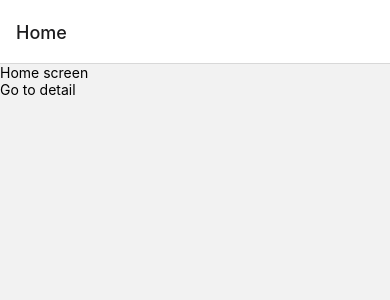
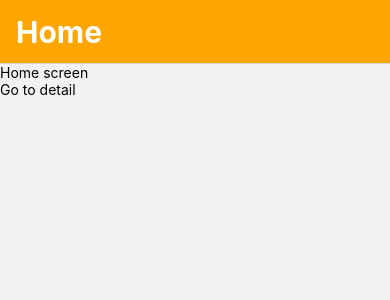
Before and after one commit to kowsar-mahmud-remon/clock-app-react-native, a React Native app: screen / in a window 390 px wide. Shown: the top 300 px of the page. Built offline with nearby package versions, Linux system fonts and the light colour scheme.

Commit message:
added stack navigation styles

```diff
--- a/App.js
+++ b/App.js
@@ -149,11 +149,11 @@
 
 
 
-////////////////////Navbar/////////////
+////////////////////Stack Navigation/////////////
 
 import { NavigationContainer } from '@react-navigation/native';
 import { createNativeStackNavigator } from '@react-navigation/native-stack';
-import { Text, View, TouchableOpacity } from 'react-native';
+import { Text, View, TouchableOpacity, Image } from 'react-native';
 
 
 function HomeScreen({ navigation }) {
@@ -185,15 +185,49 @@ function DetailsScreen({ navigation, route }) {
 const Stack = createNativeStackNavigator();
 
 
+const Logo = () => {
+  return (
+    <Image source={require("./assets/favicon.png")} />
+  );
+};
+
 
 export default function App() {
   return (
     <NavigationContainer>
       <Stack.Navigator
         initialRouteName="Home"
+        screenOptions={{
+          headerStyle: {
+            backgroundColor: "orange",
+          },
+          headerTintColor: "white",
+          headerTitleStyle: {
+            fontWeight: "bold",
+            fontSize: 30
+          }
+        }}
       >
-        <Stack.Screen name="Home" component={HomeScreen} />
-        <Stack.Screen name="Detail" component={DetailsScreen} />
+        <Stack.Screen
+          name="Home"
+          component={HomeScreen}
+        />
+        <Stack.Screen
+          name="Detail"
+          component={DetailsScreen}
+          options={{
+            title: "Detail Page",
+            // headerTitle: () => <Logo />,
+            headerStyle: {
+              backgroundColor: "blue",
+            },
+            headerTintColor: "white",
+            headerTitleStyle: {
+              fontWeight: "bold",
+              fontSize: 30
+            }
+          }}
+        />
       </Stack.Navigator>
     </NavigationContainer>
   );
```
